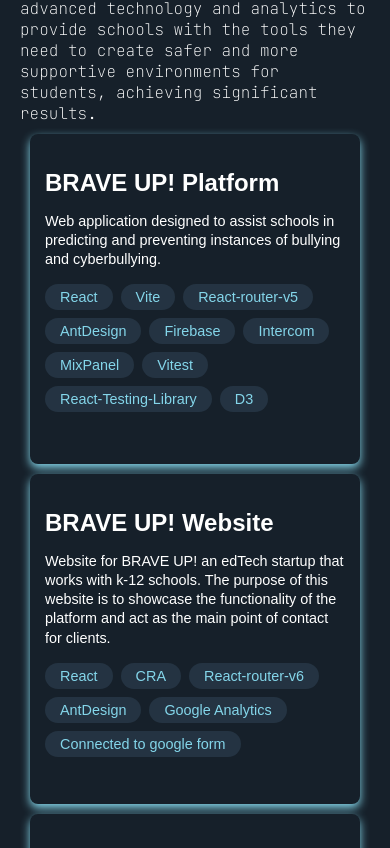
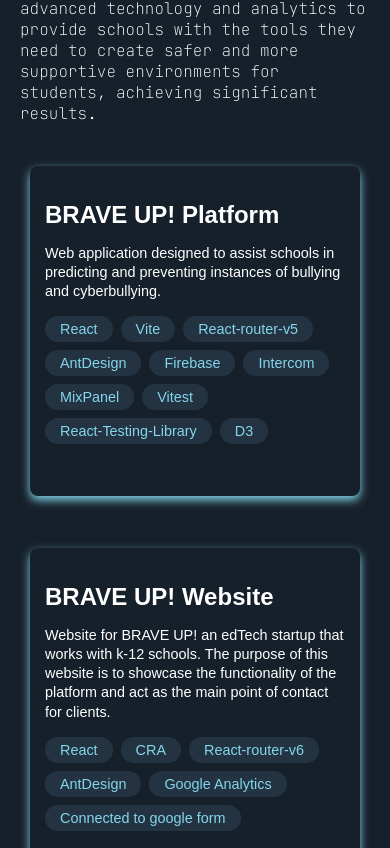
Before and after one commit to jamassaro/jamassaro.github.io, a React (Vite) app: page / in a window 390 px wide. Shown: the part 3556-4404 px from the top of the page. Built offline with nearby package versions, Linux system fonts and the light colour scheme.

Commit message:
fix responsive view in my work

```diff
--- a/src/components/MyWork/mywork.css
+++ b/src/components/MyWork/mywork.css
@@ -3,58 +3,21 @@
     flex-direction: column;
     align-items: center;
     margin-bottom: 50px;
+    gap: 32px;
     padding: 20px;
 }
-
-
-/* .mywork-container p {
-    margin: 0;
-} */
 
 .mywork-container h1 {
     font-size: 30px;
     margin-top: 50px;
-    margin-bottom: 32px;
 }
 
-
-
-/* .mywork-wrapper-cards {
+.mywork-wrapper-cards {
     display: flex;
     flex-direction: column;
-    justify-content: center;
+    align-items: center;
     gap: 32px;
-    margin-top: 50px;
-    flex-wrap: wrap;
-    cursor: pointer;
-} */
-
-/*
-.mywork-card {
-    width: 250px;
-    height: 250px;
-    background-color: #16202A;
-    box-shadow: 2px 2px 2px white;
-    border-radius: 10px;
-} */
-
-/* .mywork-image {
-    width: 100%;
-    height: 150px;
-    border-radius: 10px 10px 0px 0px;
-    background-image: cover;
-} */
-
-/* .mywork-card-info {
-
-   margin-left: 10px;
-   margin-right: 10px;
-   margin-bottom: 10px;
-   margin-top: 0;
-   text-align: center;
-   height: 100px;
-} */
-
+}
 
 
 @media screen and (min-width: 768px) {
```
